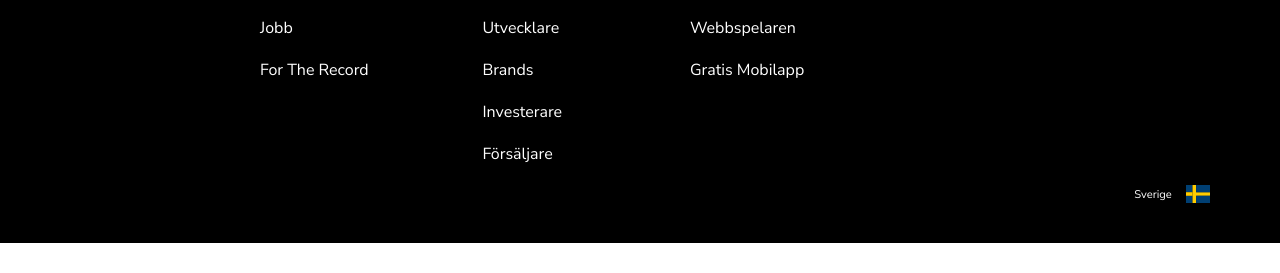
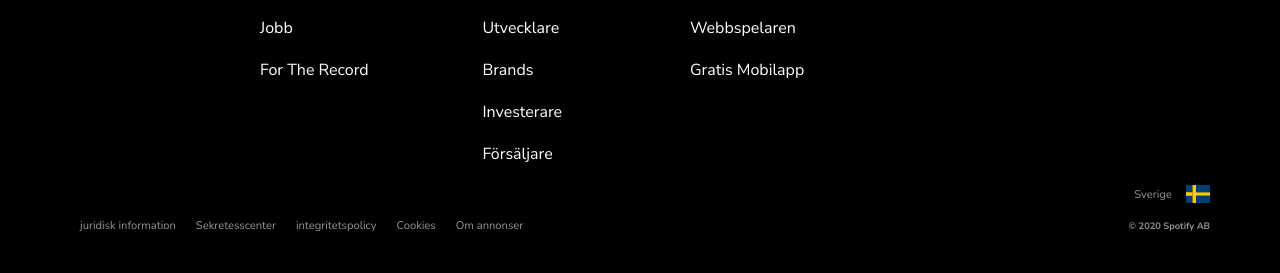
Before and after one commit to tdserviceco/spotify-clone, a plain HTML site: page index.html in a window 1280 px wide. Shown: the part 947-1220 px from the top of the page. Before the commit the page ends 1190 px from the top, so only its background shows below. Drawn offline with Linux system fonts and the light colour scheme.

Commit message:
First commit
Test Commit

```diff
--- a/css/main.css
+++ b/css/main.css
@@ -159,3 +159,29 @@
     height: 18px;
     margin-left: 14px;
 }
+
+.footer-bottom .copyright-links {
+    color: #919496;
+    margin-top: 15px;
+    display: flex;
+    justify-content: space-between;
+    align-items: center;
+}
+
+
+.footer-bottom .links ul {
+    display: flex;
+}
+
+.footer-bottom .links li {
+    font-size: 0.7em;
+    padding: 0 10px;
+}
+
+.footer-bottom a {
+    color: #919496;
+}
+
+.footer-bottom .copyright {
+    font-size: 0.7em;
+}
--- a/css/preset.css
+++ b/css/preset.css
@@ -28,6 +28,8 @@
 
 .hero-title,
 .hero-text,
+.footer-bottom a:hover,
+.footer-bottom a:focus,
 a:hover,
 a:focus {
     color: #1DB954;
--- a/index.html
+++ b/index.html
@@ -134,7 +134,18 @@
             <a href="#">sverige</a><img src="img/se.svg" alt="Sverige">
           </div>
           <div class="copyright-links">
-
+            <div class="links">
+              <ul>
+                <li><a href="#">juridisk information</a></li>
+                <li><a href="#">Sekretesscenter</a></li>
+                <li><a href="#">integritetspolicy</a></li>
+                <li><a href="#">Cookies</a></li>
+                <li><a href="#">Om annonser</a></li>
+              </ul>
+            </div>
+            <div class="copyright">
+              <h5>&copy; 2020 Spotify AB</h5>
+            </div>
           </div>
         </div>
       </div>
```
